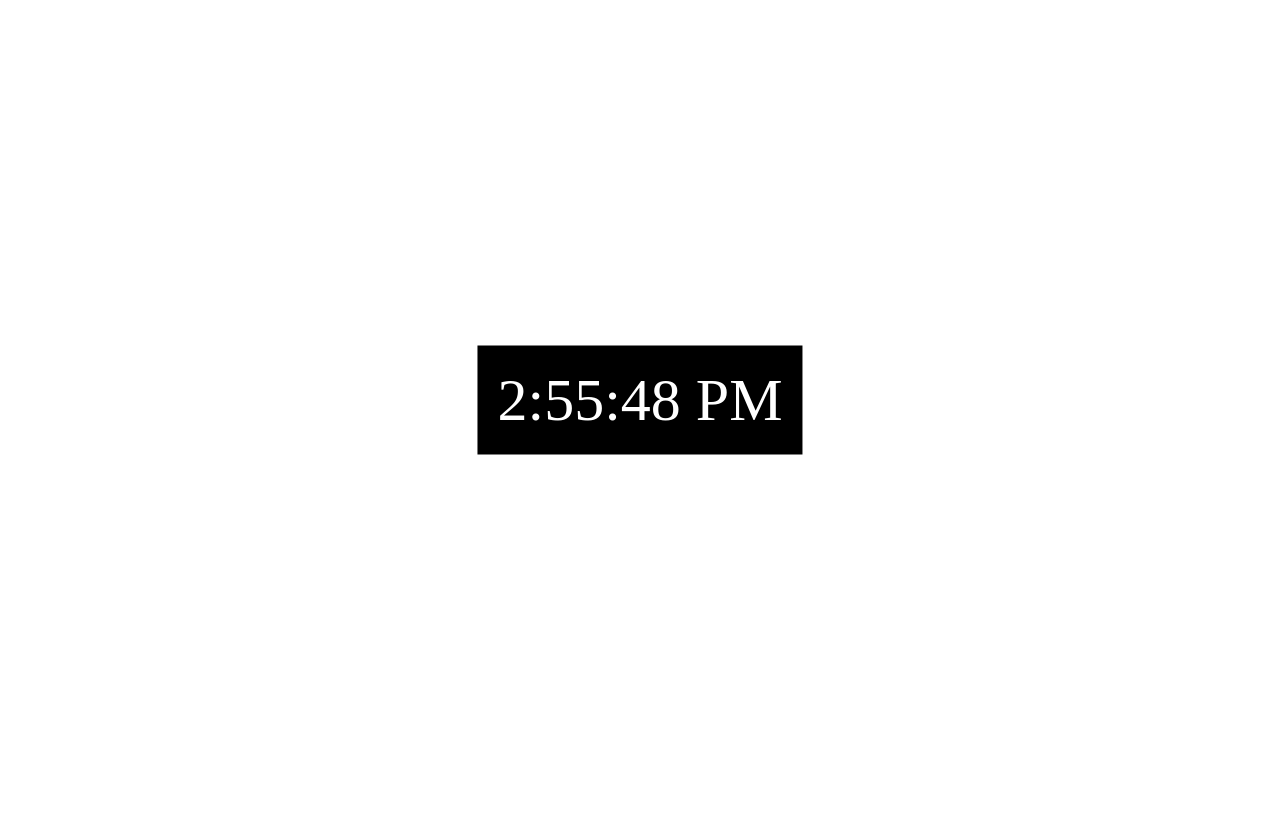
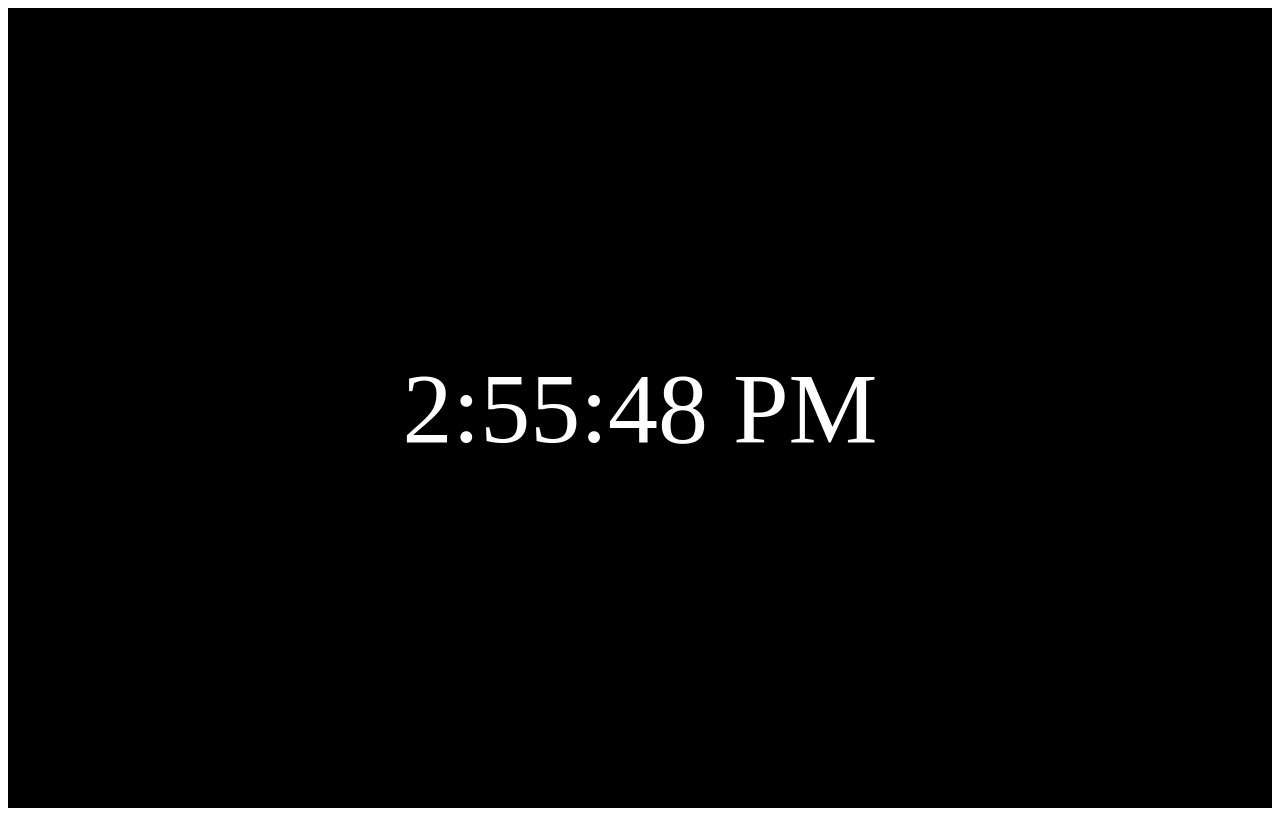
Before and after one commit to hafizakbar19/clock-2, a plain HTML site: page index.html in a window 1280 px wide. Drawn offline with Linux system fonts and the light colour scheme.

Commit message:
2 styles in one file

```diff
--- a/index.html
+++ b/index.html
@@ -1,4 +1,4 @@
-<!DOCTYPE html>
+<!-- <!DOCTYPE html>
 <html>
 <head>
   <title>Stylish Digital Clock</title>
@@ -8,4 +8,19 @@
   <div id="clock"></div>
   <script src="script.js"></script>
 </body>
+</html> -->
+
+
+<!DOCTYPE html>
+<html>
+<head>
+    <title>Stylish Digital Clock</title>
+    <link rel="stylesheet" href="style.css">
+</head>
+<body>
+    <div class="clock-container">
+        <div id="clock"></div>
+    </div>
+    <script src="script.js"></script>
+</body>
 </html>
--- a/script.js
+++ b/script.js
@@ -1,8 +1,28 @@
+// function updateClock() {
+//     var clock = document.getElementById("clock");
+//     var date = new Date();
+//     var time = date.toLocaleTimeString();
+//     clock.textContent = time;
+//   }
+
+//   setInterval(updateClock, 1000);
+
+
+
 function updateClock() {
-    var clock = document.getElementById("clock");
-    var date = new Date();
-    var time = date.toLocaleTimeString();
-    clock.textContent = time;
-  }
+    let now = new Date();
+    let hours = now.getHours();
+    let minutes = now.getMinutes();
+    let seconds = now.getSeconds();
+    let meridiem = hours < 12 ? "AM" : "PM";
 
-  setInterval(updateClock, 1000);
+    hours = hours % 12;
+    hours = hours ? hours : 12;
+    minutes = minutes < 10 ? "0" + minutes : minutes;
+    seconds = seconds < 10 ? "0" + seconds : seconds;
+
+    let timeString = hours + ":" + minutes + ":" + seconds + " " + meridiem;
+    document.getElementById("clock").innerHTML = timeString;
+}
+
+setInterval(updateClock, 1000);
--- a/style.css
+++ b/style.css
@@ -1,4 +1,4 @@
-#clock {
+/* #clock {
     font-size: 60px;
     color: white;
     background-color: black;
@@ -8,3 +8,19 @@
     left: 50%;
     transform: translate(-50%, -50%);
   }
+   */
+
+
+   .clock-container {
+    display: flex;
+    justify-content: center;
+    align-items: center;
+    height: 100vh;
+    background-color: black;
+}
+
+#clock {
+    font-size: 100px;
+    color: white;
+    text-shadow: 2px 2px black;
+}
```
